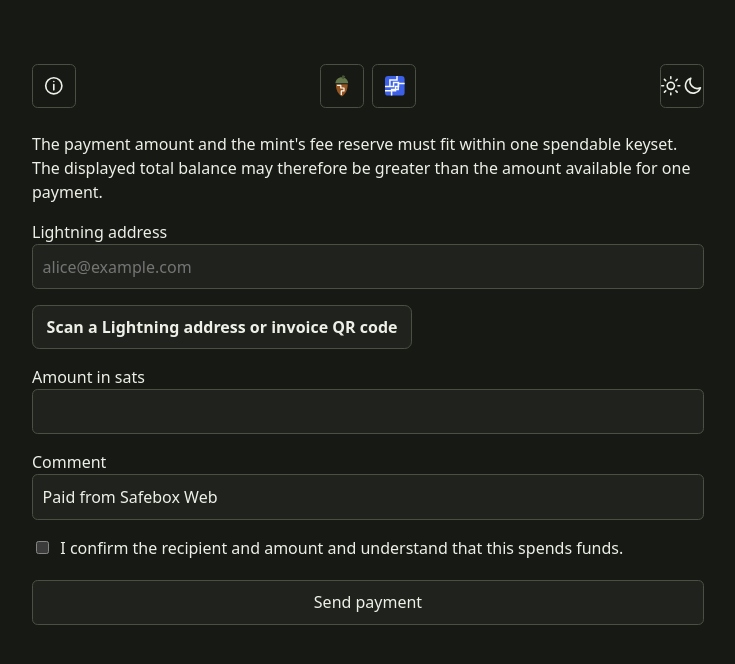
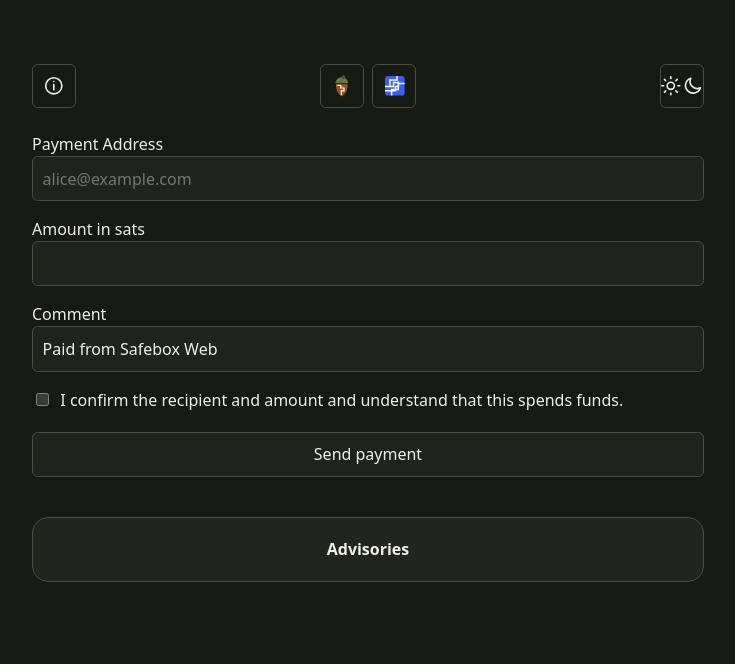
Before and after one commit to trbouma/safebox-web, a Python web app: template app/templates/pay.html in a window 1280 px wide. Shown: the top 664 px of the page, without its empty margins (272-1007 px from the left). Run offline with Jinja, Linux system fonts and the light colour scheme; the template is opened without the code that fills it, so the values that code supplies are empty.

Commit message:
`Polish payment and wallet QR layout`

```diff
--- a/app/main.py
+++ b/app/main.py
@@ -233,7 +233,7 @@ def _payment_form(
         )
     return render_template(
         "pay.html",
-        title="Pay a Lightning address",
+        title="Pay to an Address",
         balance_status=balance_status,
         csrf_token=csrf_token,
         error=error,
--- a/app/static/styles.css
+++ b/app/static/styles.css
@@ -66,7 +66,7 @@ button:disabled { cursor: wait; opacity: .65; }
 .wallet-address-actions { display: grid; gap: .75rem; margin: .75rem 0 0; }
 .wallet-address-actions > a { display: flex; box-sizing: border-box; width: 100%; min-height: 2.75rem; align-items: center; justify-content: center; padding: .6rem; border: 1px solid var(--border); border-radius: .35rem; background: var(--control); color: var(--text); font-weight: 650; text-align: center; text-decoration: none; }
 .wallet-address-actions > a:hover, .wallet-address-actions > a:focus-visible { border-color: var(--link); color: var(--link); }
-.wallet-address-disclosure { margin: 0 auto; }
+.wallet-address-disclosure { box-sizing: border-box; width: 100%; margin: 0; }
 .wallet-address-disclosure > summary { display: flex; box-sizing: border-box; width: 100%; min-height: 2.75rem; align-items: center; justify-content: center; padding: .6rem; border: 1px solid var(--border); border-radius: .35rem; background: var(--control); color: var(--text); font-weight: 650; cursor: pointer; list-style: none; text-align: center; }
 .wallet-address-disclosure > summary::marker { content: ""; }
 .wallet-address-disclosure > summary::-webkit-details-marker { display: none; }
@@ -232,12 +232,12 @@ figure.blob-preview { padding: .75rem; }
 .transaction-details dt { color: var(--muted); font-size: .8rem; text-transform: uppercase; letter-spacing: .04em; }
 .transaction-details dd { margin: .1rem 0 0; overflow-wrap: anywhere; }
 .transaction-note { margin: .85rem 0 0; padding-top: .75rem; border-top: 1px solid var(--note-border); overflow-wrap: anywhere; }
-.transaction-advisories { margin-top: 2.5rem; border: 1px solid var(--border); border-radius: 1rem; background: var(--surface); }
-.transaction-advisories > summary { display: flex; min-height: 2.75rem; align-items: center; justify-content: center; cursor: pointer; padding: .6rem 1rem; font-weight: 700; list-style: none; text-align: center; }
-.transaction-advisories > summary::marker { content: ""; }
-.transaction-advisories > summary::-webkit-details-marker { display: none; }
-.transaction-advisories[open] > summary { border-bottom: 1px solid var(--note-border); }
-.transaction-advisories-content { padding: 0 1rem 1rem; }
+.transaction-advisories, .payment-advisories { margin-top: 2.5rem; border: 1px solid var(--border); border-radius: 1rem; background: var(--surface); }
+.transaction-advisories > summary, .payment-advisories > summary { display: flex; min-height: 2.75rem; align-items: center; justify-content: center; cursor: pointer; padding: .6rem 1rem; font-weight: 700; list-style: none; text-align: center; }
+.transaction-advisories > summary::marker, .payment-advisories > summary::marker { content: ""; }
+.transaction-advisories > summary::-webkit-details-marker, .payment-advisories > summary::-webkit-details-marker { display: none; }
+.transaction-advisories[open] > summary, .payment-advisories[open] > summary { border-bottom: 1px solid var(--note-border); }
+.transaction-advisories-content, .payment-advisories-content { padding: 0 1rem 1rem; }
 .transaction-advisories .retention-notice { margin-top: .75rem; }
 @media (max-width: 36rem) {
   body { margin: 1.25rem auto 2rem; padding: 0 .875rem; }
--- a/app/templates/pay.html
+++ b/app/templates/pay.html
@@ -2,18 +2,14 @@
 {% block content %}
 {% if error %}<p class="error">{{ error }}</p>{% endif %}
 {{ balance_status | safe }}
-<p>The payment amount and the mint's fee reserve must fit within one spendable
-keyset. The displayed total balance may therefore be greater than the amount
-available for one payment.</p>
 <form method="post" action="/pay" autocomplete="off"
       data-progress-message="Payment in progress. Please wait and do not refresh this page."
       data-progress-button="Sending payment…">
   <input type="hidden" name="csrf_token" value="{{ csrf_token }}">
-  <label for="lightning_address">Lightning address</label>
+  <label for="lightning_address">Payment Address</label>
   <input id="lightning_address" name="lightning_address" type="text"
          value="{{ lightning_address }}" placeholder="alice@example.com" required
          spellcheck="false" autocapitalize="none" autocomplete="off">
-  <p><a class="nav-button" href="/scan/lightning">Scan a Lightning address or invoice QR code</a></p>
   <label for="amount">Amount in sats</label>
   <input id="amount" name="amount" type="number" min="1" step="1" required>
   <label for="comment">Comment</label>
@@ -25,4 +21,15 @@ available for one payment.</p>
   </label>
   <button type="submit">Send payment</button>
 </form>
+<details class="payment-advisories">
+  <summary>Advisories</summary>
+  <div class="payment-advisories-content">
+    <p>The payment amount and the mint's fee reserve must fit within one
+    spendable keyset. The displayed total balance may therefore be greater than
+    the amount available for one payment.</p>
+    <p>Safebox can pay a supported address directly when it resolves to another
+    Safebox recipient. Otherwise it uses the available Lightning payment path.</p>
+    <p>Scanning is available from the wallet home page.</p>
+  </div>
+</details>
 {% endblock %}
--- a/app/templates/wallet.html
+++ b/app/templates/wallet.html
@@ -53,7 +53,7 @@
 </a>
 <nav class="wallet-actions" aria-label="Wallet actions">
   <a href="/deposit">Deposit funds</a>
-  <a href="/pay">Pay a Lightning address</a>
+  <a href="/pay">Pay to an Address</a>
   <a href="/records">Manage Records</a>
   <a href="/handle">Claim a Custom Address</a>
   <a href="{{ onboard_invite_path }}">Invite</a>
```
Also changed, not shown: tests/test_app.py (+8 -2 lines).
